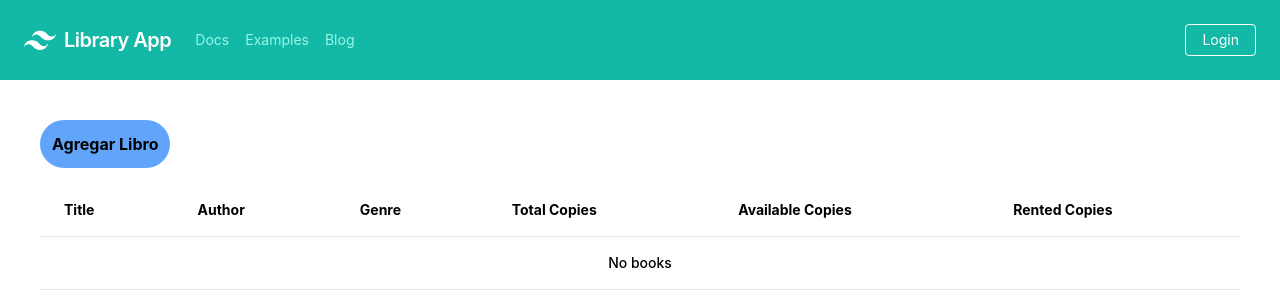
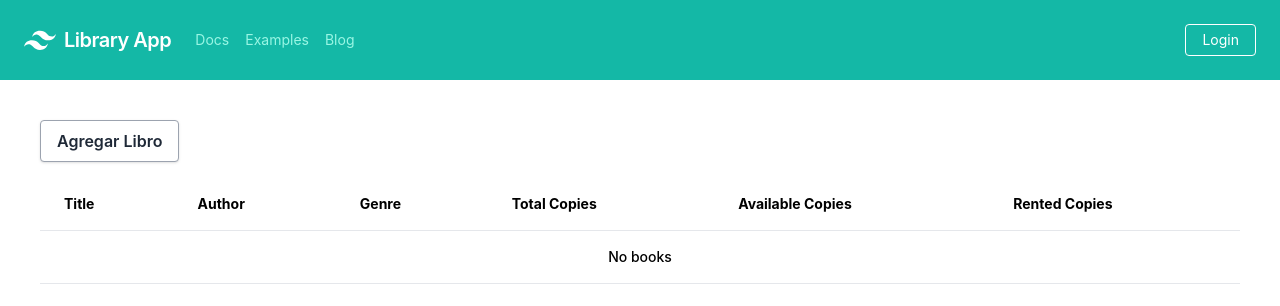
Before and after one commit to cermartinezz/library_ui, a React (Create React App) app: page / in a window 1280 px wide. Shown: the top 306 px of the page. Built offline with nearby package versions, Linux system fonts and the light colour scheme.

Commit message:
adding context providers

```diff
--- a/src/components/App.jsx
+++ b/src/components/App.jsx
@@ -4,6 +4,7 @@ import BooksTable from './BooksTable';
 import BookForm from './BookForm';
 import NavBar from './NavBar';
 import useLocalStorage from '../hooks/useLocalStorage';
+import { BooksContext } from '../context/BooksContext';
 
 
 function App() {
@@ -31,33 +32,14 @@ function App() {
 
   const [books, setBooks] = useLocalStorage('books',[]);
 
-
-  function addBook(event,bookAuthor,bookGenre,bookTitle){
-    event.preventDefault();
-
-    let author = authors.filter(author => author.id == bookAuthor)[0];
-    let genre = genres.filter(genre => genre.id == bookGenre)[0];
-
-    setBooks([...books,{
-      id: Math.floor(Math.random() * 100),
-      title: bookTitle,
-      total_of_copies: 1,
-      total_available_copies: 0,
-      total_rented_copies: 1,
-      available_copies: [],
-      rented_copies: [],
-      author: author,
-      genre: genre
-    }  ])
-
-  }
-
   return (
     <div className='min-h-screen '>
       <NavBar></NavBar>
       <main className="p-10" id='main'>
-        <BookForm authors={authors} genres={genres} addBook={addBook}></BookForm>
-        <BooksTable books={books}></BooksTable>
+        <BooksContext.Provider value={{books,setBooks,authors,genres}}>
+          <BookForm></BookForm>
+          <BooksTable></BooksTable>
+        </BooksContext.Provider>
       </main>
     </div>
   );
--- a/src/components/BookForm.jsx
+++ b/src/components/BookForm.jsx
@@ -1,12 +1,15 @@
-import React, { useState } from 'react'
+import React, { useContext, useState } from 'react'
 import useToggle from '../hooks/useToggle';
+import { BooksContext } from '../context/BooksContext';
 
 export default function BookForm(props) {
 
   const [bookTitle,setBookTitle] = useState('');
   const [bookAuthor,setBookAuthor] = useState('');
   const [bookGenre,setBookGenre] = useState('');
+  const [errorMessage,setErrorMessage] = useState(false);
   const [visible, toggleVisibility] = useToggle(false);
+  const {authors,genres,books,setBooks} = useContext(BooksContext);
 
   function changeTitle (event) {
     setBookTitle(event.target.value)
@@ -21,12 +24,34 @@ export default function BookForm(props) {
   }
 
   function addBook(event){
-    props.addBook(event,bookAuthor,bookGenre,bookTitle)
-    setBookAuthor('');
-    setBookGenre('');
-    setBookTitle('');
-    toggleVisibility();
+    event.preventDefault();
+
+    if(bookAuthor != '' && bookGenre != '' && bookTitle != ''){
+      let author = authors.filter(author => author.id == bookAuthor)[0];
+      let genre = genres.filter(genre => genre.id == bookGenre)[0];
+
+      setBooks([...books,{
+        id: Math.floor(Math.random() * 100),
+        title: bookTitle,
+        total_of_copies: 1,
+        total_available_copies: 0,
+        total_rented_copies: 1,
+        available_copies: [],
+        rented_copies: [],
+        author: author,
+        genre: genre
+      }]);
+      setBookAuthor('');
+      setBookGenre('');
+      setBookTitle('');
+      toggleVisibility();
+      setErrorMessage(false)
+    }else{
+      setErrorMessage(true)
+    }
   }
+
+
 
 
 
@@ -36,8 +61,8 @@ export default function BookForm(props) {
       <button
         onClick={toggleVisibility}
         className={visible?
-                  "rounded-full bg-red-400 px-3 py-3 font-bold mb-2" :
-                  "rounded-full bg-blue-400 px-3 py-3 font-bold mb-2"}>
+                  "bg-white hover:bg-gray-100 text-red-800 font-semibold py-2 px-4 border border-gray-400 rounded shadow mb-2" :
+                  "bg-white hover:bg-gray-100 text-gray-800 font-semibold py-2 px-4 border border-gray-400 rounded shadow mb-2"}>
         {visible ?'Cancelar':'Agregar Libro'}
       </button>
 
@@ -62,7 +87,7 @@ export default function BookForm(props) {
             <select onChange={changeAuthor} value={bookAuthor}
                     className='w-full rounded-sm p-1'>
               <option value="">Author...</option>
-              {props.authors.map(item => (
+              {authors.map(item => (
                 <option key={item.id} value={item.id}>
                   {item.name}
                 </option>
@@ -74,7 +99,7 @@ export default function BookForm(props) {
             <select onChange={changeGenre} value={bookGenre}
                     className='w-full rounded-sm p-1'>
               <option value="">Genre...</option>
-              {props.genres.map(item => (
+              {genres.map(item => (
                 <option key={item.id} value={item.id}>
                   {item.name}
                 </option>
@@ -82,9 +107,14 @@ export default function BookForm(props) {
             </select>
           </div>
           <button
-            className="w-1/5 rounded-full bg-blue-400 hover:bg-blue-500 px-3 py-3 font-bold my-2">
+            className="bg-white hover:bg-gray-100 text-gray-800 font-semibold py-2 px-4 border border-gray-400 rounded shadow my-2">
             Agregar Libro
           </button>
+          { errorMessage && (
+              <span className="text-red-800">Fill all the elements to add a new book</span>
+            )
+
+          }
         </form>
       )
 
--- a/src/components/BooksTable.jsx
+++ b/src/components/BooksTable.jsx
@@ -1,6 +1,10 @@
-import React from 'react'
+import React, { useContext } from 'react'
+import { BooksContext } from '../context/BooksContext';
 
 export default function BooksTable(props) {
+
+	const {books} = useContext(BooksContext);
+
 	return (
 		<div className="flex flex-col">
 					<div className="overflow-x-auto sm:-mx-6 lg:-mx-8">
@@ -17,9 +21,9 @@ export default function BooksTable(props) {
 											<th scope="col" className="px-6 py-4">Rented Copies</th>
 										</tr>
 									</thead>
-                  { props.books.length > 0 ? (
+                  { books.length > 0 ? (
                     <tbody>
-                        { props.books.map((book,index) =>
+                        { books.map((book,index) =>
                           <tr
 													key={book.id}
                           className="border-b transition duration-300 ease-in-out hover:bg-neutral-100 dark:border-neutral-500 dark:hover:bg-neutral-600">
--- /dev/null
+++ b/src/components/Root.jsx
@@ -0,0 +1,7 @@
+import React from 'react'
+
+export default function Root() {
+  return (
+    <div>Root</div>
+  )
+}
--- /dev/null
+++ b/src/context/BooksContext.js
@@ -0,0 +1,4 @@
+import { createContext } from "react";
+
+
+export const BooksContext = createContext();
```
